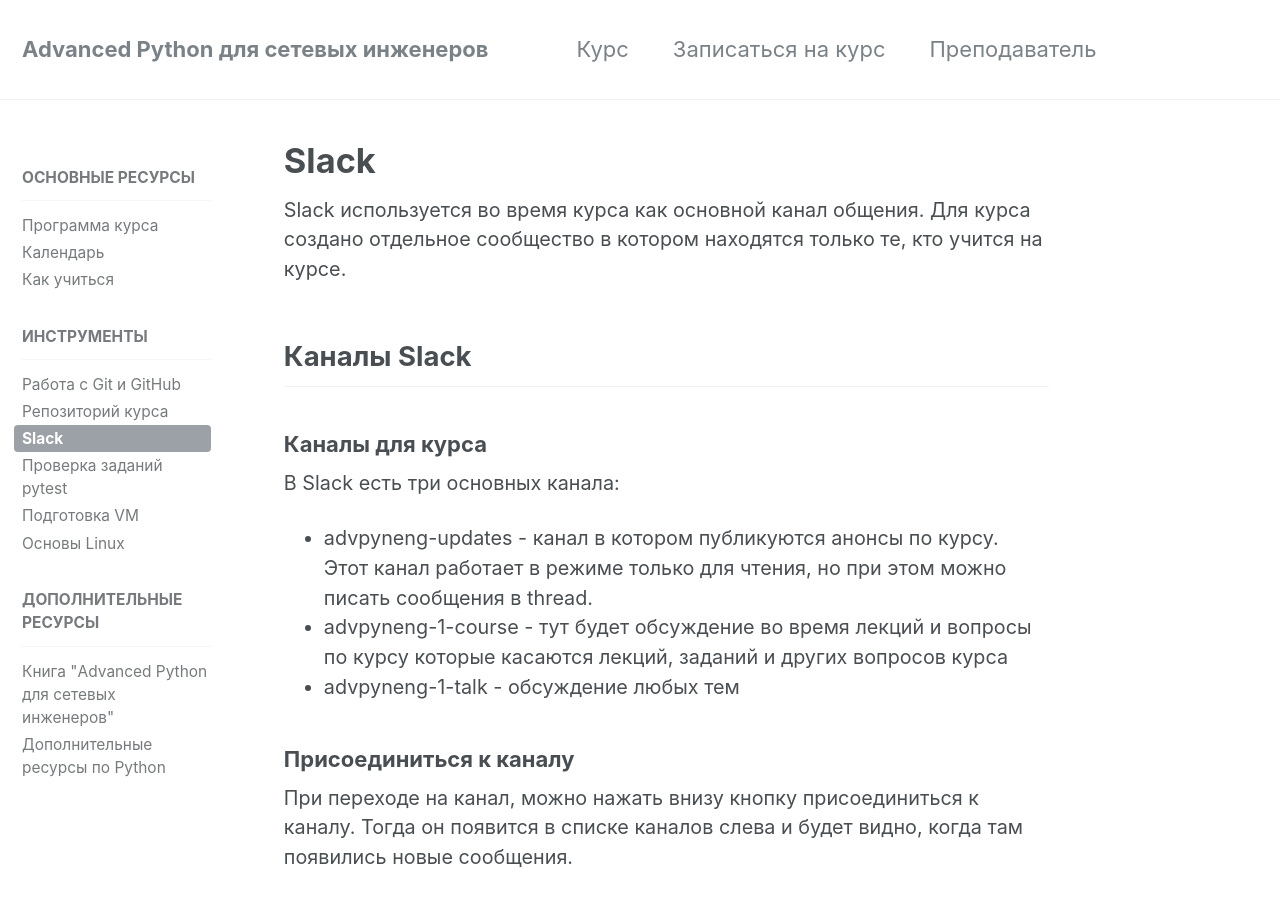
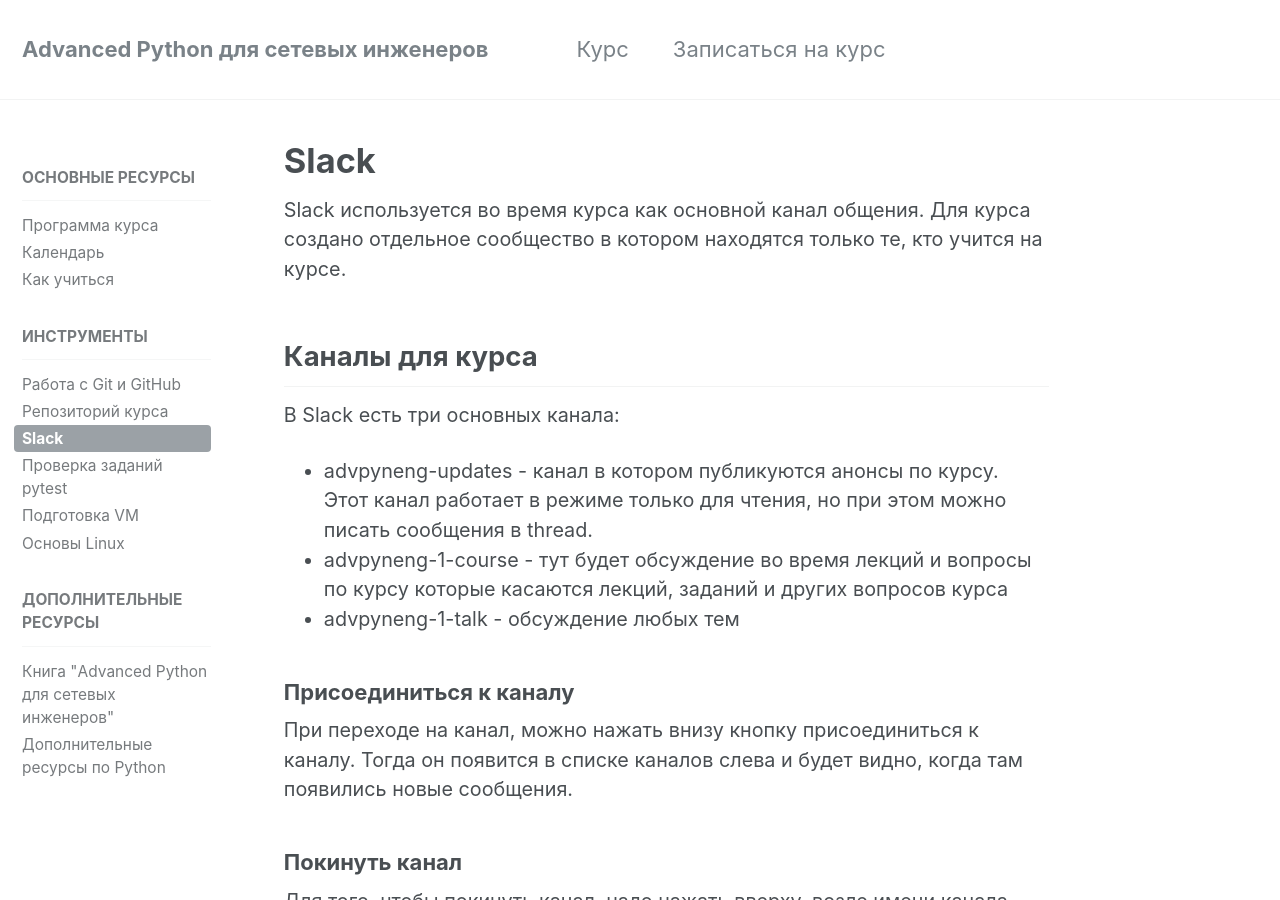
Before and after one commit to advpyneng/advpyneng.github.io, a Jekyll site: the page built from _pages/docs/slack.md, in a window 1280 px wide and 900 px high. Built offline with Jekyll 4.4.1, drawn with Linux system fonts in a browser that asks for light colours; comment, search, counter and statistics services are not loaded.

Commit message:
Update slack info

```diff
--- a/_data/navigation.yml
+++ b/_data/navigation.yml
@@ -8,8 +8,8 @@ main:
 #    url: /testimonials/
   - title: "Записаться на курс"
     url: https://natenka.github.io/advanced-pyneng-online/
-  - title: "Преподаватель"
-    url: /about/
+#  - title: "Преподаватель"
+#    url: /about/
 docs:
   - title: Основные ресурсы
     children:
--- a/_pages/docs/slack.md
+++ b/_pages/docs/slack.md
@@ -7,9 +7,7 @@ excerpt: "Slack"
 Slack используется во время курса как основной канал общения.
 Для курса создано отдельное сообщество в котором находятся только те, кто учится на курсе.
 
-## Каналы Slack
-
-### Каналы для курса
+## Каналы для курса
 
 В Slack есть три основных канала:
 
```
